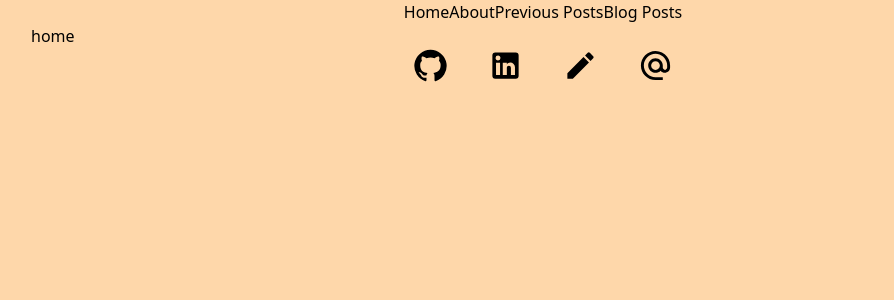
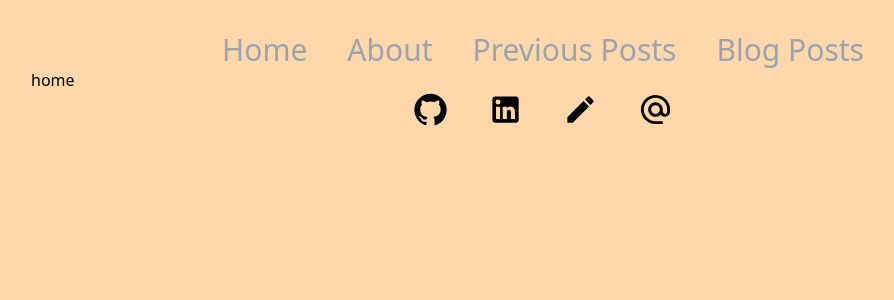
Before and after one commit to koremp/koremp.blog, a Next.js app: page / in a window 1280 px wide. Shown: the top 300 px of the page, without its empty margins (97-991 px from the left). Built offline with nearby package versions, Linux system fonts and the light colour scheme.

Commit message:
style: add style to nav-header

```diff
--- a/src/app/components/nav-header.tsx
+++ b/src/app/components/nav-header.tsx
@@ -1,4 +1,3 @@
-import { Sign } from 'crypto';
 import Link from 'next/link';
 
 interface Nav {
@@ -27,11 +26,11 @@ export const navs: Nav[] = [
 
 export default function NavHeader() {
   return (
-    <nav className='flex flex-row items-center justify-center w-full'>
+    <nav className='flex flex-row items-center justify-center w-full gap-10 mt-8'>
       {
         navs.map(({ href, label }) => {
           return (
-            <NavItem href={href} label={label} key={href + label} />
+            <NavItem href={href} label={label} key={label} />
           )
         }
         )
@@ -42,7 +41,7 @@ export default function NavHeader() {
 
 export function NavItem({ href, label }: Nav) {
   return (
-    <Link href={href}>
+    <Link href={href} className="text-3xl text-gray-400 hover:text-gray-800">
       {label}
     </Link>
   )
```
